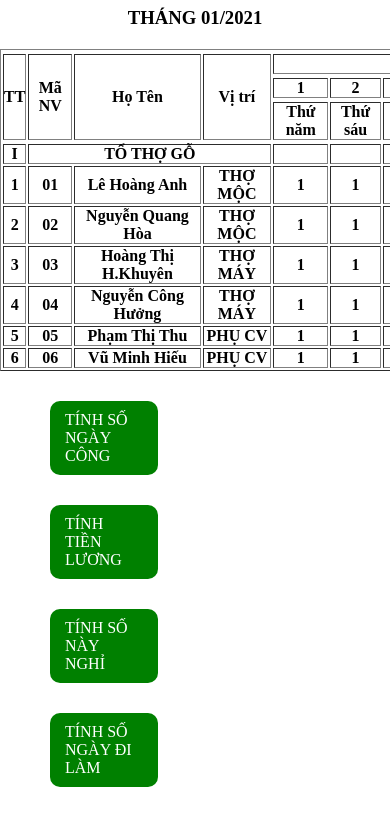
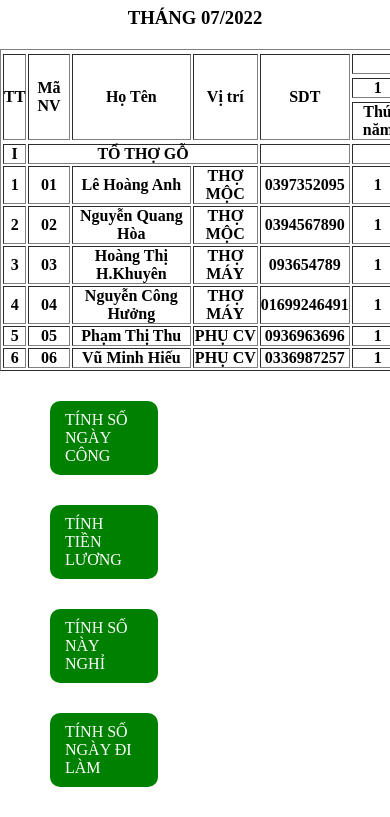
Before and after one commit to vuhuyquang2762001/PRJ-Project-Final, a plain HTML site: page build/web/index.html in a window 390 px wide. Shown: the part 120-937 px from the top of the page. Drawn offline with Linux system fonts and the light colour scheme.

Commit message:
AddPhoneNumber
Thêm SDT

```diff
--- a/build/web/index.html
+++ b/build/web/index.html
@@ -15,7 +15,7 @@
     </h4>
     <h1>BẢNG CHẤM CÔNG THỢ GỖ </h1>
     <h3>
-        <b>THÁNG 01/2021</b>
+        <b>THÁNG 07/2022</b>
     </h3>
     <table border="1" width="1900px" height="150px">
         <tr></tr>
@@ -23,6 +23,7 @@
             <th rowspan="5">Mã NV</th>
             <th rowspan="5">Họ Tên</th>
             <th rowspan="5">Vị trí</th>
+            <th rowspan="5">SDT</th>
             <th colspan="31">Ngày trong tháng, thứ trong tuần</th>
         <tr></tr>
             <th>1</th>
@@ -127,6 +128,7 @@
             <th>01</th>
             <th>Lê Hoàng Anh</th>
             <th>THỢ MỘC </th>
+            <th>0397352095</th>
             <th>1</th>
             <th>1</th>
             <th>1</th>
@@ -164,6 +166,7 @@
             <th>02</th>
             <th>Nguyễn Quang Hòa</th>
             <th>THỢ MỘC </th>
+            <th>0394567890</th>
             <th>1</th>
             <th>1</th>
             <th>1</th>
@@ -201,6 +204,7 @@
             <th>03</th>
             <th>Hoàng Thị H.Khuyên</th>
             <th>THỢ MÁY </th>
+            <th>093654789</th>
             <th>1</th>
             <th>1</th>
             <th>1</th>
@@ -238,6 +242,7 @@
             <th>04</th>
             <th>Nguyễn Công Hưởng</th>
             <th>THỢ MÁY </th>
+            <th>01699246491</th>
             <th>1</th>
             <th>1</th>
             <th>1</th>
@@ -275,6 +280,7 @@
             <th>05</th>
             <th>Phạm Thị Thu</th>
             <th>PHỤ CV</th>
+            <th>0936963696</th>
             <th>1</th>
             <th>1</th>
             <th>1</th>
@@ -312,6 +318,7 @@
             <th>06</th>
             <th>Vũ Minh Hiếu</th>
             <th>PHỤ CV </th>
+            <th>0336987257</th>
             <th>1</th>
             <th>1</th>
             <th>1</th>
```
Also changed, not shown: web/index.html (+8 -1 lines).
